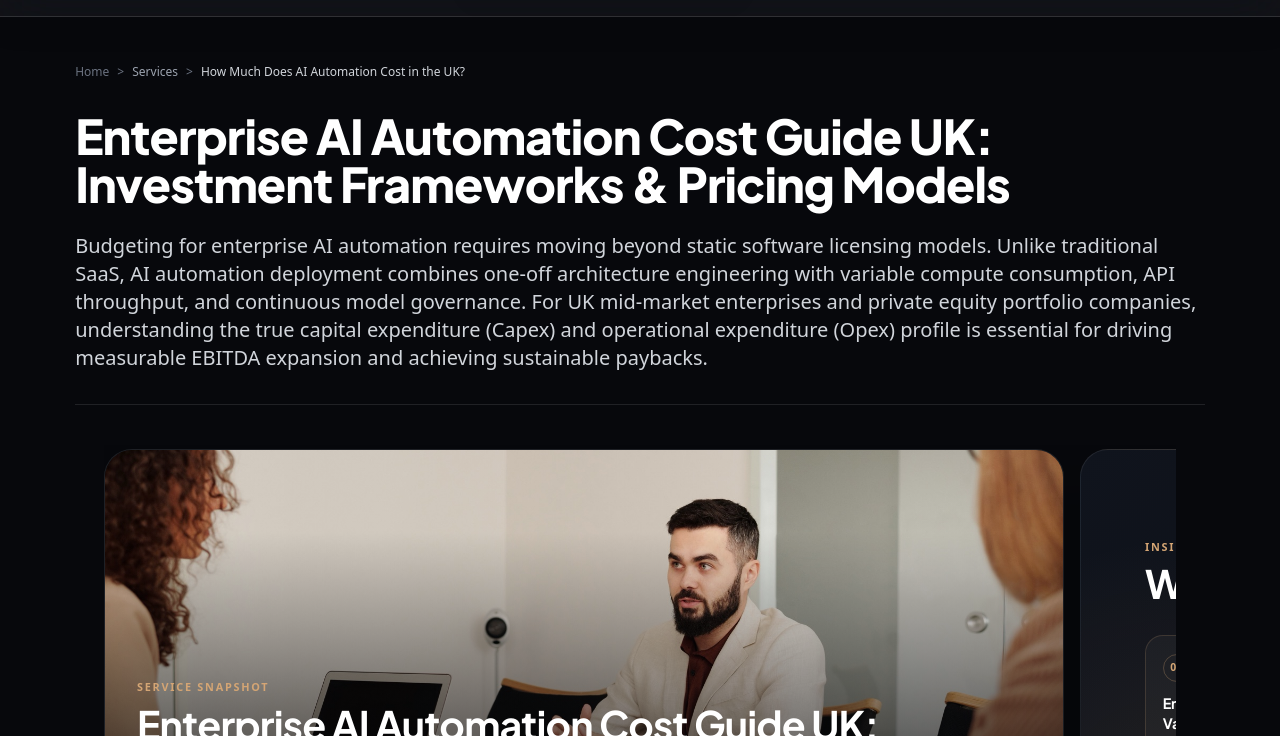
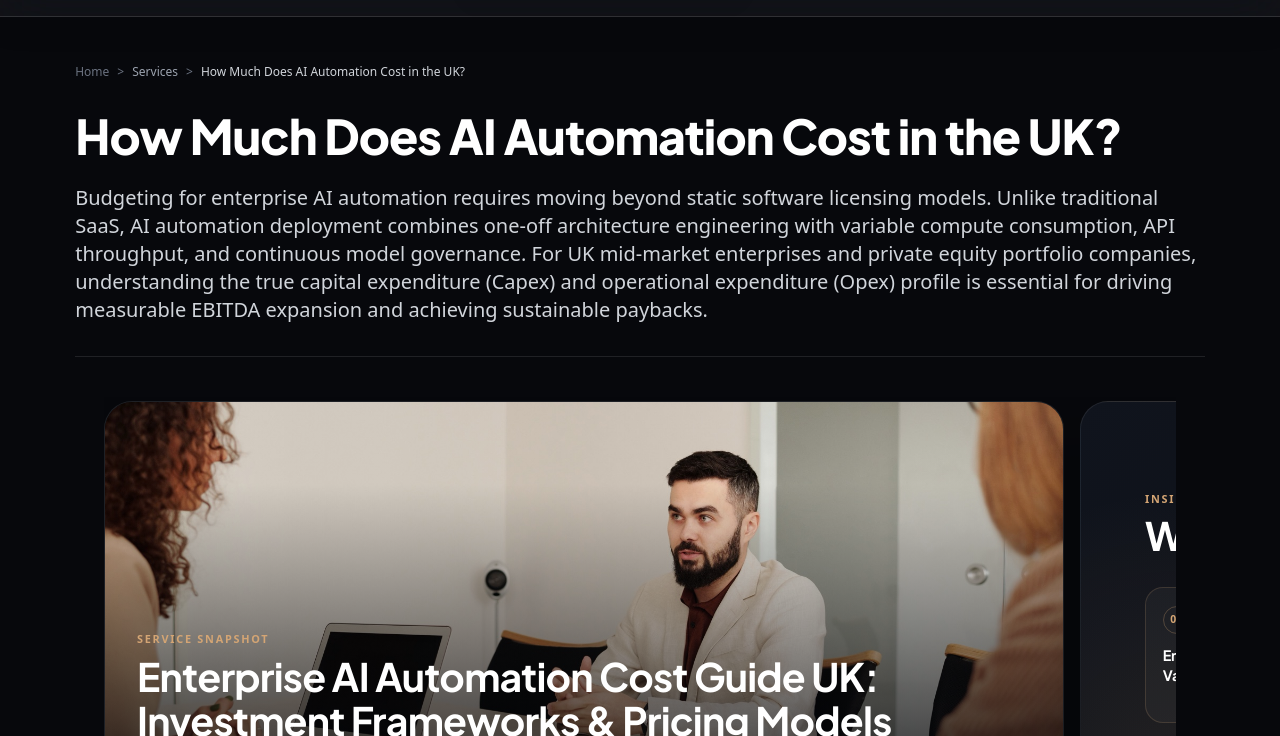
Before and after one commit to 1799yashdharmadhikari-code/salyant-website, a plain HTML site: page service-ai-automation-cost-uk.html in a window 1280 px wide. Shown: the part 64-800 px from the top of the page. Drawn offline with nearby package versions, Linux system fonts and the light colour scheme.

Commit message:
Align visible heading with high-impression cost query

```diff
--- a/service-ai-automation-cost-uk.html
+++ b/service-ai-automation-cost-uk.html
@@ -89,7 +89,7 @@
       <span>&gt;</span>
       <span class="text-gray-300 truncate max-w-xs">How Much Does AI Automation Cost in the UK?</span>
     </div>
-    <h1 class="text-3xl sm:text-5xl font-extrabold text-white mb-6 leading-tight font-heading">Enterprise AI Automation Cost Guide UK: Investment Frameworks & Pricing Models</h1>
+    <h1 class="text-3xl sm:text-5xl font-extrabold text-white mb-6 leading-tight font-heading">How Much Does AI Automation Cost in the UK?</h1>
     <div class="text-lg sm:text-xl text-gray-300 font-light leading-relaxed mb-10 pb-8 border-b border-white/10">
       Budgeting for enterprise AI automation requires moving beyond static software licensing models. Unlike traditional SaaS, AI automation deployment combines one-off architecture engineering with variable compute consumption, API throughput, and continuous model governance. For UK mid-market enterprises and private equity portfolio companies, understanding the true capital expenditure (Capex) and operational expenditure (Opex) profile is essential for driving measurable EBITDA expansion and achieving sustainable paybacks.
     </div>
```
